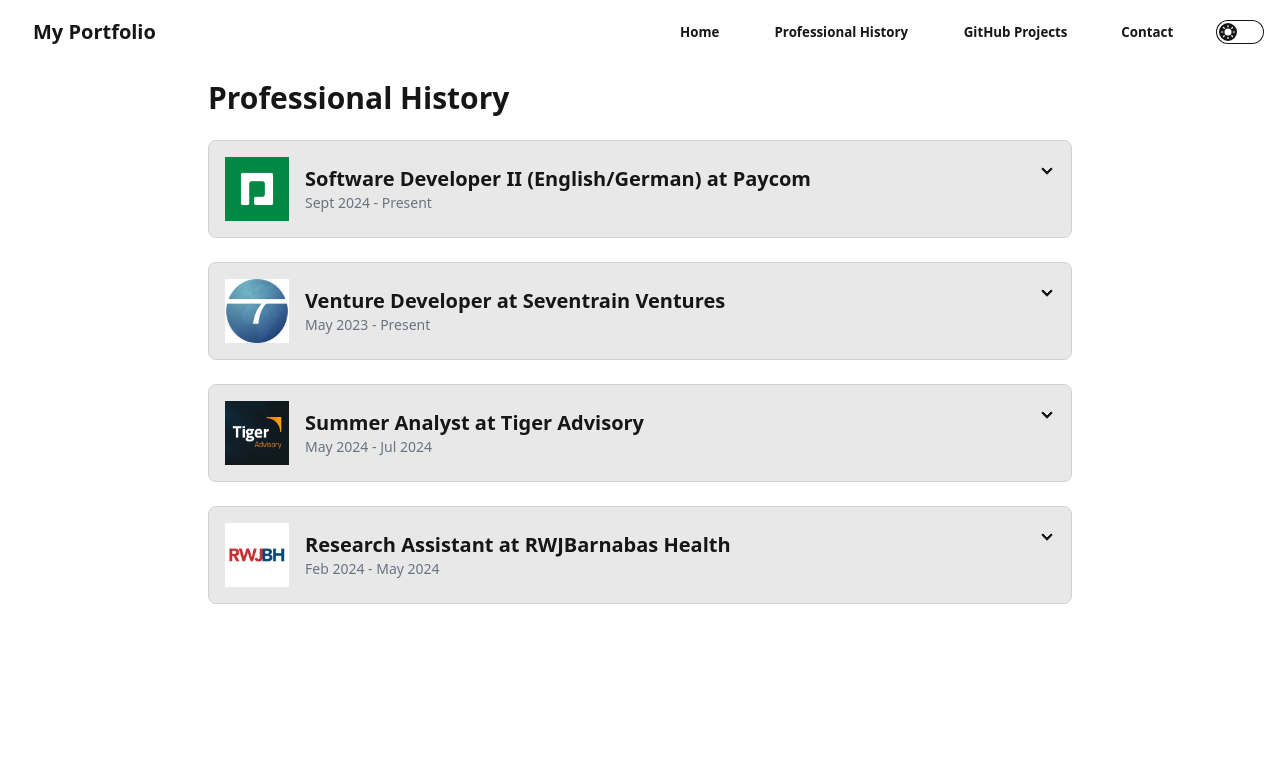
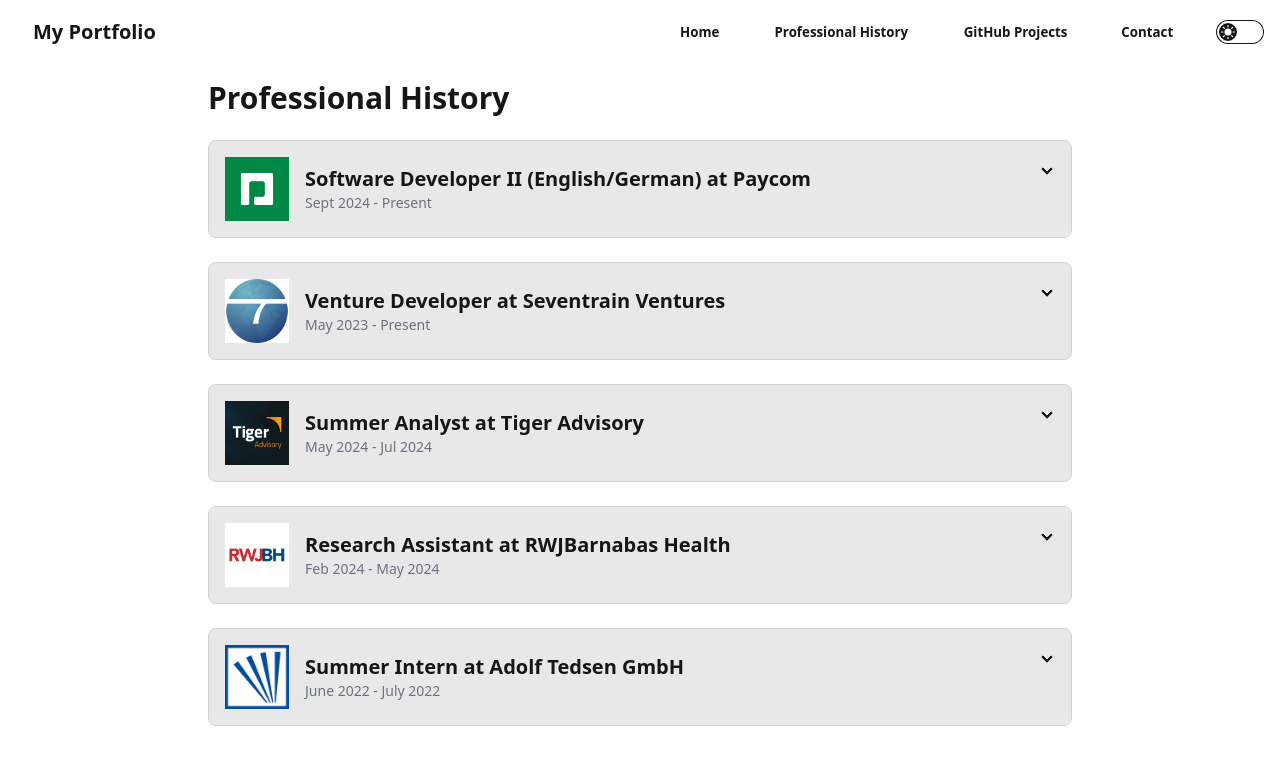
Before and after one commit to OX-S/portfolio-website-v2, a React (Create React App) app: page /professional-history in a window 1280 px wide. Shown: the top 764 px of the page. Built offline with nearby package versions, Linux system fonts and the light colour scheme.

Commit message:
added tedsen

```diff
--- a/src/content/jobs.js
+++ b/src/content/jobs.js
@@ -4,6 +4,7 @@
 import sevenTrainLogo from "../assets/seventrain.jpg";
 import tigeraaLogo from "../assets/tigeraa.jpg";
 import rwjbLogo from "../assets/rwjbarnabashealth.jpg";
+import tedsenLogo from "../assets/tedsen.png";
 
 // import startupIncLogo from "../assets/startup-inc.png";
 import placeholderLogo from "../assets/placeholder.png"; // Optional
@@ -47,6 +48,16 @@
         logo: rwjbLogo, // Optional
 
     },
+    {
+        title: "Summer Intern",
+        company: "Adolf Tedsen GmbH",
+        duration: "June 2022 - July 2022",
+        description:
+            "Analyzed startup opportunities, conducted due diligence, and assisted in investment decisions to support emerging businesses in the technology space.",
+        // No logo provided for this job
+        logo: tedsenLogo, // Optional
+
+    },
     // Add more job objects as needed
 ];
 
```
Also changed, not shown: src/assets/tedsen.png (added).
